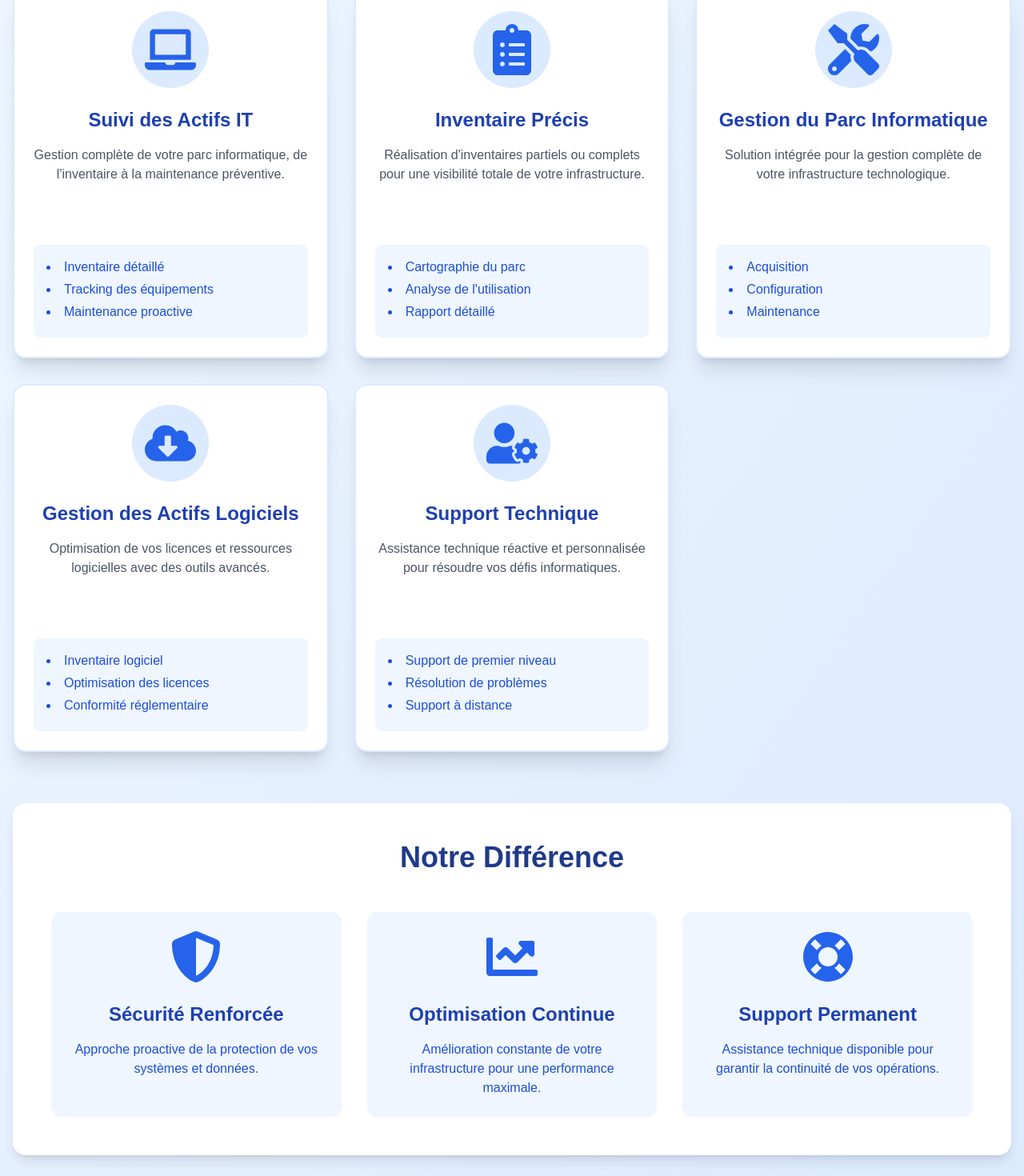
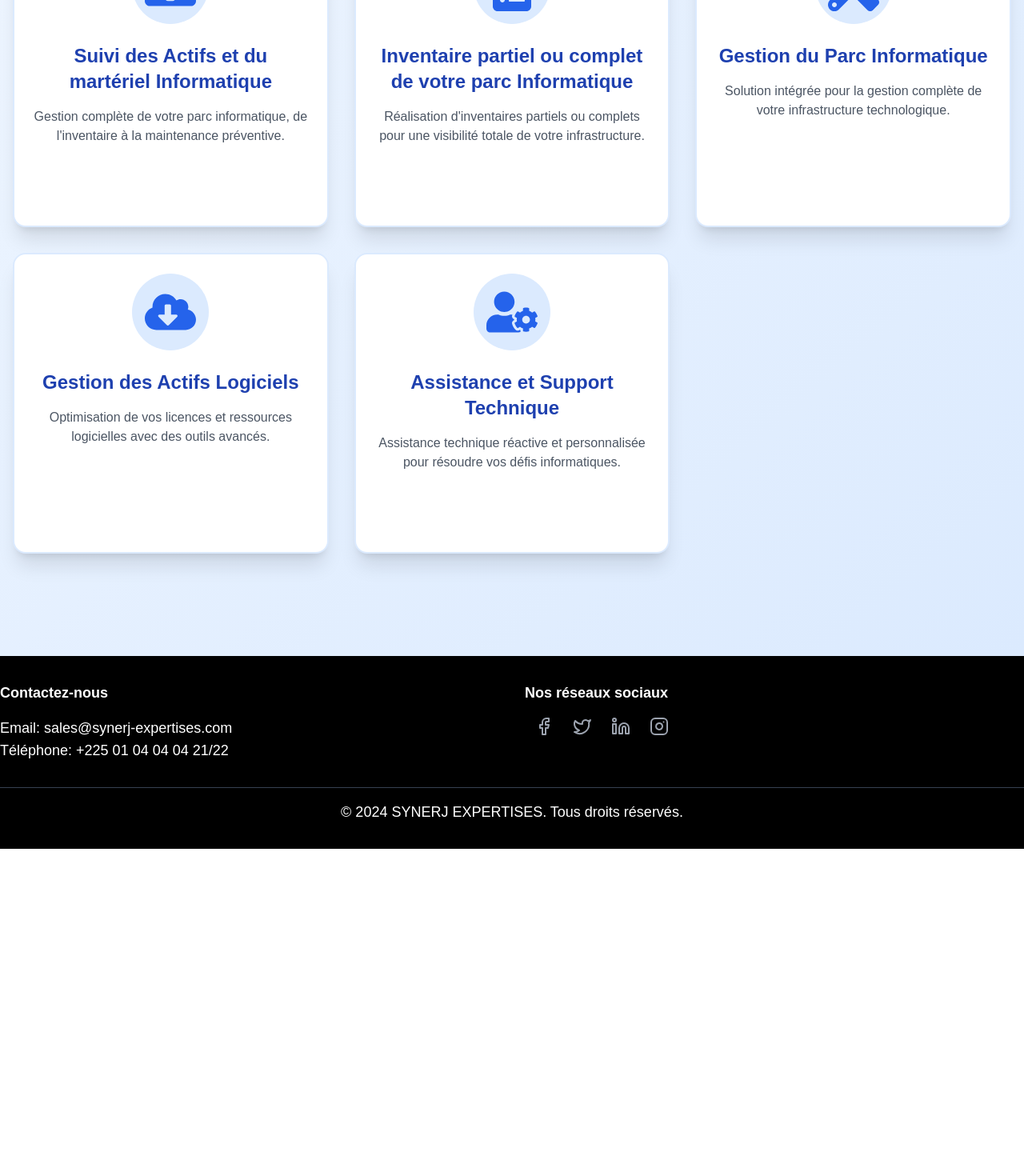
Before and after one commit to andersonkwasi/synerj-expertises, a React (Vite) app: page /assistance in a window 1280 px wide. Shown: the part 380-1850 px from the top of the page at 80% size. After the commit the page ends 1441 px from the top, so only its background shows below. Built offline with nearby package versions, Linux system fonts and the light colour scheme.

Commit message:
Modifications des pages services

```diff
--- a/src/pages/About.tsx
+++ b/src/pages/About.tsx
@@ -66,7 +66,7 @@ const About: React.FC = () => {
           transition={{ delay: 0.3, duration: 0.6 }}
         >
           Née d'une synergie d'expériences et d'expertises, <strong>SYNERJ</strong> est une SS2I spécialisée dans l'accompagnement des entreprises à adresser les défis et problématiques
-          liées aux métiers de l'informatique, avec des valeurs propres à la vision du fondateur.
+          liées aux métiers de l'informatique, avec des valeurs propres alignées sur notre vision.
         </motion.p>
       </section>
 
@@ -135,10 +135,6 @@ const About: React.FC = () => {
           <h2 className="text-4xl font-bold text-center mb-4 text-neoery-orange">
             Nos Certifications
           </h2>
-          <p className="text-center text-white/80 mb-12 max-w-2xl mx-auto">
-            Des certifications reconnues qui garantissent notre expertise et notre engagement envers l'excellence.
-          </p>
-
           <div className="grid lg:grid-cols-3 gap-8">
             {certifications.map((cert, index) => (
               <motion.div
--- a/src/pages/Assistance.tsx
+++ b/src/pages/Assistance.tsx
@@ -1,15 +1,14 @@
 import React from 'react';
 import {
   FaLaptop, FaTools, FaClipboardList,
-  FaCloudDownloadAlt, FaUserCog,
-  FaShieldAlt, FaChartLine, FaLifeRing
+  FaCloudDownloadAlt, FaUserCog
 } from 'react-icons/fa';
 
 const Assistance: React.FC = () => {
   const assistanceServices = [
     {
       icon: FaLaptop,
-      title: "Suivi des Actifs IT",
+      title: "Suivi des Actifs et du martériel Informatique",
       description: "Gestion complète de votre parc informatique, de l'inventaire à la maintenance préventive.",
       details: [
         "Inventaire détaillé",
@@ -19,61 +18,23 @@ const Assistance: React.FC = () => {
     },
     {
       icon: FaClipboardList,
-      title: "Inventaire Précis",
+      title: "Inventaire partiel ou complet de votre parc Informatique",
       description: "Réalisation d'inventaires partiels ou complets pour une visibilité totale de votre infrastructure.",
-      details: [
-        "Cartographie du parc",
-        "Analyse de l'utilisation",
-        "Rapport détaillé"
-      ]
     },
     {
       icon: FaTools,
       title: "Gestion du Parc Informatique",
       description: "Solution intégrée pour la gestion complète de votre infrastructure technologique.",
-      details: [
-        "Acquisition",
-        "Configuration",
-        "Maintenance"
-      ]
     },
     {
       icon: FaCloudDownloadAlt,
       title: "Gestion des Actifs Logiciels",
       description: "Optimisation de vos licences et ressources logicielles avec des outils avancés.",
-      details: [
-        "Inventaire logiciel",
-        "Optimisation des licences",
-        "Conformité réglementaire"
-      ]
     },
     {
       icon: FaUserCog,
-      title: "Support Technique",
+      title: "Assistance et Support Technique",
       description: "Assistance technique réactive et personnalisée pour résoudre vos défis informatiques.",
-      details: [
-        "Support de premier niveau",
-        "Résolution de problèmes",
-        "Support à distance"
-      ]
-    }
-  ];
-
-  const expertiseHighlights = [
-    {
-      icon: FaShieldAlt,
-      title: "Sécurité Renforcée",
-      description: "Approche proactive de la protection de vos systèmes et données."
-    },
-    {
-      icon: FaChartLine,
-      title: "Optimisation Continue",
-      description: "Amélioration constante de votre infrastructure pour une performance maximale."
-    },
-    {
-      icon: FaLifeRing,
-      title: "Support Permanent",
-      description: "Assistance technique disponible pour garantir la continuité de vos opérations."
     }
   ];
 
@@ -82,11 +43,8 @@ const Assistance: React.FC = () => {
       <div className="max-w-7xl mx-auto">
         <div className="text-center mb-16">
           <h1 className="text-5xl font-extrabold text-blue-900 mb-6">
-            Assistance et Support IT Complet
+            Assistance Technique Maintenance et Support
           </h1>
-          <p className="text-xl text-blue-700 max-w-3xl mx-auto">
-            Des solutions de gestion informatique intelligentes et proactives pour simplifier et optimiser votre infrastructure technologique.
-          </p>
         </div>
 
         <div className="grid grid-cols-1 sm:grid-cols-2 lg:grid-cols-3 gap-8 mb-16">
@@ -110,39 +68,9 @@ const Assistance: React.FC = () => {
               <p className="text-gray-600 text-center mb-6 min-h-[100px]">
                 {service.description}
               </p>
-              <div className="bg-blue-50 rounded-lg p-4">
-                <ul className="list-disc list-inside text-blue-700">
-                  {service.details.map((detail, idx) => (
-                    <li key={idx} className="mb-1">{detail}</li>
-                  ))}
-                </ul>
-              </div>
             </div>
           ))}
         </div>
-
-        <section className="bg-white rounded-2xl shadow-lg p-12 mb-16">
-          <h2 className="text-4xl font-bold text-center mb-12 text-blue-900">
-            Notre Différence
-          </h2>
-          <div className="grid grid-cols-1 md:grid-cols-3 gap-8">
-            {expertiseHighlights.map((highlight, index) => (
-              <div
-                key={index}
-                className="text-center bg-blue-50 p-6 rounded-xl
-                transform hover:scale-105 transition duration-300"
-              >
-                <div className="flex justify-center mb-6">
-                  <highlight.icon className="h-16 w-16 text-blue-600" />
-                </div>
-                <h3 className="text-2xl font-semibold mb-4 text-blue-800">
-                  {highlight.title}
-                </h3>
-                <p className="text-blue-700">{highlight.description}</p>
-              </div>
-            ))}
-          </div>
-        </section>
       </div>
     </div>
   );
--- a/src/pages/Conceptions.tsx
+++ b/src/pages/Conceptions.tsx
@@ -1,49 +1,35 @@
 import React from 'react';
 import {
-  FaChartLine, FaWrench, FaCheckCircle, FaRocket,
-  FaUserShield, FaGlobeEurope, FaCloudUploadAlt
+  FaShieldAlt, FaLaptop, FaLock, FaNetworkWired,
+  FaDatabase, FaTrashAlt, FaBalanceScale, FaWifi, FaEnvelope
 } from 'react-icons/fa';
 
-const Conceptions: React.FC = () => {
-  const services = [
-    {
-      icon: FaChartLine,
-      title: "Conception Stratégique",
-      description: "Développement de stratégies technologiques sur mesure, alignées avec vos objectifs business et votre vision à long terme.",
-    },
-    {
-      icon: FaWrench,
-      title: "Intégration Technique",
-      description: "Solution complète d'intégration de systèmes, garantissant une compatibilité et une performance optimales.",
-    },
-    {
-      icon: FaCheckCircle,
-      title: "Opérations Optimisées",
-      description: "Gestion et maintenance proactive de vos infrastructures IT pour une efficacité opérationnelle maximale.",
-    },
-    {
-      icon: FaRocket,
-      title: "Innovation Technologique",
-      description: "Accompagnement dans l'adoption des technologies émergentes : IA, cloud, cybersécurité, et transformation digitale.",
-    }
-  ];
-
-  const advantages = [
-    {
-      icon: FaUserShield,
-      title: "Sécurité Renforcée",
-      description: "Approche proactive de la cybersécurité avec des protocoles de protection de dernière génération."
-    },
-    {
-      icon: FaGlobeEurope,
-      title: "Solutions Internationales",
-      description: "Expertise dans le déploiement de solutions IT adaptées aux environnements multiculturels et multinationaux."
-    },
-    {
-      icon: FaCloudUploadAlt,
-      title: "Infrastructure Cloud",
-      description: "Solutions cloud hybrides et évolutives, conçues pour la flexibilité et la performance de votre entreprise."
-    }
+const CybersecuritySolutions: React.FC = () => {
+  const solutions = [
+    { icon: FaLaptop, title: "Sécurité des postes de travail", description: "EDR, XDR et gestion des endpoints." },
+    { icon: FaShieldAlt, title: "Sensibilisation à la cybersécurité", description: "Plateforme de formation et sensibilisation." },
+    { icon: FaNetworkWired, title: "Firewalling et Network", description: "Firewall, filtrage URL, routing et switching." },
+    { icon: FaLock, title: "Protection des applications Web", description: "Firewall applicatif pour sécuriser vos applications." },
+    { icon: FaShieldAlt, title: "Système de prévention d’intrusion", description: "IPS pour bloquer les menaces en temps réel." },
+    { icon: FaDatabase, title: "Gestion des vulnérabilités", description: "Identification, évaluation et correction des failles." },
+    { icon: FaLock, title: "Authentification multifacteur", description: "Sécurisation des accès avec MFA." },
+    { icon: FaShieldAlt, title: "Gestion des comptes à privilèges", description: "Sécurisation des comptes critiques." },
+    { icon: FaEnvelope, title: "Protection de la messagerie", description: "Protection de la messagerie on premise et dans le cloud." },
+    { icon: FaNetworkWired, title: "Optimisation réseau", description: "Accélération WAN et optimisation de la bande passante." },
+    { icon: FaLock, title: "Contrôle d’accès réseau", description: "NAC pour une gestion avancée des accès." },
+    { icon: FaShieldAlt, title: "Sécurisation du trafic réseau", description: "NDR pour détecter les menaces sur le réseau." },
+    { icon: FaLock, title: "Protection des applications mobiles", description: "Sécurisation des données mobiles." },
+    { icon: FaTrashAlt, title: "Effacement sécurisé des données", description: "Suppression définitive et sécurisée." },
+    { icon: FaBalanceScale, title: "Load Balancer", description: "Distribution intelligente des charges réseau." },
+    { icon: FaShieldAlt, title: "Prévention des fraudes et abus", description: "Stratégie de sécurité zéro confiance." },
+    { icon: FaDatabase, title: "Performance et sauvegarde", description: "Sauvegarde, restauration et réplication des données." },
+    { icon: FaDatabase, title: "Traçabilité des accès", description: "Suivi des accès aux bases de données." },
+    { icon: FaNetworkWired, title: "Supérvision réseau", description: "Supervision et gestion des infrastructures." },
+    { icon: FaShieldAlt, title: "Data Loss Protection (DLP)", description: "Protection et gestion des données sensibles." },
+    { icon: FaShieldAlt, title: "Classification des données", description: "Protection et gestion des données sensibles." },
+    { icon: FaShieldAlt, title: "Gestion des services informatique (ITSM)", description: "Protection et gestion des données sensibles." },
+    { icon: FaLock, title: "Contrôle d’accès physique", description: "Gestion et sécurisation des accès." },
+    { icon: FaWifi, title: "Wi-Fi 6 et 7", description: "Connectivité avancée et performante." },
   ];
 
   return (
@@ -51,53 +37,30 @@ const Conceptions: React.FC = () => {
       <div className="max-w-7xl mx-auto">
         <div className="text-center mb-16">
           <h1 className="text-5xl font-extrabold text-gray-900 mb-4">
-            Solutions IT & Télécom sur Mesure
+            Conception, Integration et Opération.
           </h1>
-          <p className="text-xl text-gray-600 max-w-3xl mx-auto">
-            Transformer vos défis technologiques en opportunités stratégiques grâce à une expertise pointue et une approche personnalisée.
-          </p>
         </div>
 
-        <div className="grid grid-cols-1 sm:grid-cols-2 lg:grid-cols-4 gap-8 mb-16">
-          {services.map((service, index) => (
+        <div className="grid grid-cols-1 sm:grid-cols-2 lg:grid-cols-4 gap-8">
+          {solutions.map((solution, index) => (
             <div
               key={index}
               className="bg-white border-2 border-blue-50 shadow-xl rounded-2xl p-6
               transform hover:scale-105 hover:shadow-2xl transition duration-300 group"
             >
               <div className="flex items-center justify-center mb-6">
-                <service.icon
+                <solution.icon
                   className="h-16 w-16 text-blue-500 group-hover:text-blue-700
                   transition duration-300 transform group-hover:scale-110"
                 />
               </div>
-              <h3 className="text-2xl font-bold mb-4 text-center text-gray-800">{service.title}</h3>
-              <p className="text-gray-600 text-center mb-6 min-h-[100px]">
-                {service.description}
-              </p>
-              <div className="text-center">
-              </div>
+              <h3 className="text-2xl font-bold mb-4 text-center text-gray-800">{solution.title}</h3>
             </div>
           ))}
         </div>
-
-        <section className="bg-white rounded-2xl shadow-lg p-12 mb-16">
-          <h2 className="text-4xl font-bold text-center mb-12">Nos Avantages Concurrentiels</h2>
-          <div className="grid grid-cols-1 md:grid-cols-3 gap-8">
-            {advantages.map((advantage, index) => (
-              <div key={index} className="text-center">
-                <div className="flex justify-center mb-6">
-                  <advantage.icon className="h-16 w-16 text-blue-500" />
-                </div>
-                <h3 className="text-2xl font-semibold mb-4">{advantage.title}</h3>
-                <p className="text-gray-600">{advantage.description}</p>
-              </div>
-            ))}
-          </div>
-        </section>
       </div>
     </div>
   );
 };
 
-export default Conceptions;
+export default CybersecuritySolutions;
--- a/src/pages/ConsultingPage.tsx
+++ b/src/pages/ConsultingPage.tsx
@@ -1,7 +1,6 @@
 import React from 'react';
 import {
-  BsFillShieldFill, BsClipboardDataFill, BsLightningChargeFill,
-  BsGearFill, BsGraphUp, BsLockFill
+  BsFillShieldFill, BsClipboardDataFill, BsLightningChargeFill
 } from 'react-icons/bs';
 import { Link } from 'react-router-dom';
 
@@ -11,51 +10,19 @@ const ConsultingPage: React.FC = () => {
       icon: BsFillShieldFill,
       title: "Conseil Stratégique IT",
       description: "Alignement précis de vos solutions technologiques avec vos objectifs stratégiques métiers.",
-      details: [
-        "Diagnostic stratégique complet",
-        "Feuille de route technologique",
-        "Alignement business-IT"
-      ]
     },
     {
       icon: BsClipboardDataFill,
       title: "Audit et Cybersécurité",
       description: "Évaluation comprehensive de la sécurité et de la performance de vos systèmes informatiques.",
-      details: [
-        "Audit de sécurité approfondi",
-        "Analyse des vulnérabilités",
-        "Conformité réglementaire"
-      ]
     },
     {
       icon: BsLightningChargeFill,
       title: "Implémentation Agile",
       description: "Déploiement expert de solutions IT avec une approche flexible et performante.",
-      details: [
-        "Intégration technique",
-        "Gestion de projet dynamique",
-        "Optimisation continue"
-      ]
     }
   ];
 
-  const expertiseHighlights = [
-    {
-      icon: BsGearFill,
-      title: "Expertise Technique",
-      description: "Une équipe de consultants hautement qualifiés avec plus de 15 ans d'expérience dans les solutions IT et Télécom."
-    },
-    {
-      icon: BsGraphUp,
-      title: "Approche Performance",
-      description: "Méthodologie centrée sur l'amélioration continue et la maximisation de la valeur technologique."
-    },
-    {
-      icon: BsLockFill,
-      title: "Sécurité Renforcée",
-      description: "Mise en œuvre systématique des meilleures pratiques de cybersécurité et de protection des données."
-    }
-  ];
 
   const auditDetails = [
     "Audit de sécurité système",
@@ -75,11 +42,9 @@ const ConsultingPage: React.FC = () => {
       <div className="max-w-7xl mx-auto">
         <div className="text-center mb-16">
           <h1 className="text-5xl font-extrabold text-gray-900 mb-6">
-            Conseil & Solutions IT Stratégiques
+            Conseil, Audit et Optimisation
           </h1>
-          <p className="text-xl text-gray-600 max-w-3xl mx-auto">
-            Transformez vos défis technologiques en opportunités stratégiques avec notre expertise globale.
-          </p>
+
         </div>
 
         <div className="grid grid-cols-1 sm:grid-cols-2 lg:grid-cols-3 gap-8 mb-16">
@@ -101,13 +66,6 @@ const ConsultingPage: React.FC = () => {
               <p className="text-gray-600 text-center mb-6 min-h-[100px]">
                 {service.description}
               </p>
-              <div className="bg-blue-50 rounded-lg p-4">
-                <ul className="list-disc list-inside text-gray-700">
-                  {service.details.map((detail, idx) => (
-                    <li key={idx} className="mb-1">{detail}</li>
-                  ))}
-                </ul>
-              </div>
             </div>
           ))}
         </div>
@@ -133,21 +91,6 @@ const ConsultingPage: React.FC = () => {
           </div>
         </section>
 
-        <section className="bg-white rounded-2xl shadow-lg p-12 mb-16">
-          <h2 className="text-4xl font-bold text-center mb-12">Notre Différenciation</h2>
-          <div className="grid grid-cols-1 md:grid-cols-3 gap-8">
-            {expertiseHighlights.map((highlight, index) => (
-              <div key={index} className="text-center">
-                <div className="flex justify-center mb-6">
-                  <highlight.icon className="h-16 w-16 text-blue-500" />
-                </div>
-                <h3 className="text-2xl font-semibold mb-4">{highlight.title}</h3>
-                <p className="text-gray-600">{highlight.description}</p>
-              </div>
-            ))}
-          </div>
-        </section>
-
         <div className="rounded-2xl p-12 text-center">
           <h2 className="text-4xl font-bold mb-6">Votre Transformation Technologique Commence Ici</h2>
           <p className="text-xl mb-8">
--- a/src/pages/Services.tsx
+++ b/src/pages/Services.tsx
@@ -12,46 +12,39 @@ import {
 interface ServiceItem {
   title: string;
   icon: React.ReactNode;
-  shortDescription: string;
   pageUrl:string
 }
 
 const Services: React.FC = () => {
   const services: ServiceItem[] = [
     {
-      title: "Conseil, Audit et Optimisation en solution IT et Télécom",
+      title: "Conseils, Audit et Optimisation",
       icon: <FileSearchIcon className="w-16 h-16 text-neoery-blue" />,
-      shortDescription: "Analyse stratégique et optimisation de vos solutions technologiques",
       pageUrl:"/consulting"
     },
     {
       title: "Assistance Technique, Maintenance et Support",
       icon: <WrenchIcon className="w-16 h-16 text-neoery-green" />,
-      shortDescription: "Support technique continu et maintenance proactive",
       pageUrl:"/assistance"
     },
     {
-      title: "Ingénieurie et AMAO IT et Télécom",
+      title: "Ingénieurie & AMO",
       icon: <CodeIcon className="w-16 h-16 text-neoery-orange" />,
-      shortDescription: "Expertise technique et pilotage de projets informatiques",
       pageUrl:"/engineering"
     },
     {
       title: "Conception, Integration et Opération",
       icon: <NetworkIcon className="w-16 h-16 text-neoery-blue" />,
-      shortDescription: "Solutions sur-mesure et intégration harmonieuse",
       pageUrl:"/conceptions"
     },
     {
       title: "Services Managés XAAS",
       icon: <CloudIcon className="w-16 h-16 text-neoery-green" />,
-      shortDescription: "Solutions cloud flexibles et évolutives",
       pageUrl:"/servicesXaas"
     },
     {
       title: "Formation, Transfert de Compétences et Certification",
       icon: <BookOpenIcon className="w-16 h-16 text-neoery-orange" />,
-      shortDescription: "Développement et certification des compétences",
       pageUrl:"/certificationFormation"
     }
   ];
@@ -84,9 +77,6 @@ const Services: React.FC = () => {
               <h3 className="text-xl font-bold mb-4 text-neoery-black">
                 {service.title}
               </h3>
-              <p className="text-gray-600 mb-6">
-                {service.shortDescription}
-              </p>
               <Link
                 to={service.pageUrl}
                 className="inline-block bg-neoery-blue text-white px-6 py-2 rounded-full hover:bg-opacity-90 transition"
@@ -102,11 +92,8 @@ const Services: React.FC = () => {
       <div className="bg-gradient-to-r from-neoery-orange/10 to-neoery-blue/10 py-16">
         <div className="container mx-auto px-4 text-center">
           <h2 className="text-4xl font-bold mb-6 text-neoery-black">
-            Votre Transformation Digitale Commence Ici
+            Votre Transformation Digitale et votre Cyber-Resilience Commence Ici
           </h2>
-          <p className="text-xl text-gray-700 mb-8 max-w-2xl mx-auto">
-            Nous sommes à l'écoute de vos défis technologiques. Ensemble, trouvons la solution qui propulsera votre entreprise vers de nouveaux sommets.
-          </p>
           <Link
             to="/contact"
             className="bg-neoery-orange text-white px-10 py-4 rounded-full text-lg font-semibold hover:bg-opacity-90 transition"
```
Also changed, not shown: src/pages/CertificationFormation.tsx (+1 -22 lines), src/pages/EngineeringPage.tsx (+2 -5 lines), src/pages/Home.tsx (+6 -18 lines), vite.config.ts (+4 -4 lines).
